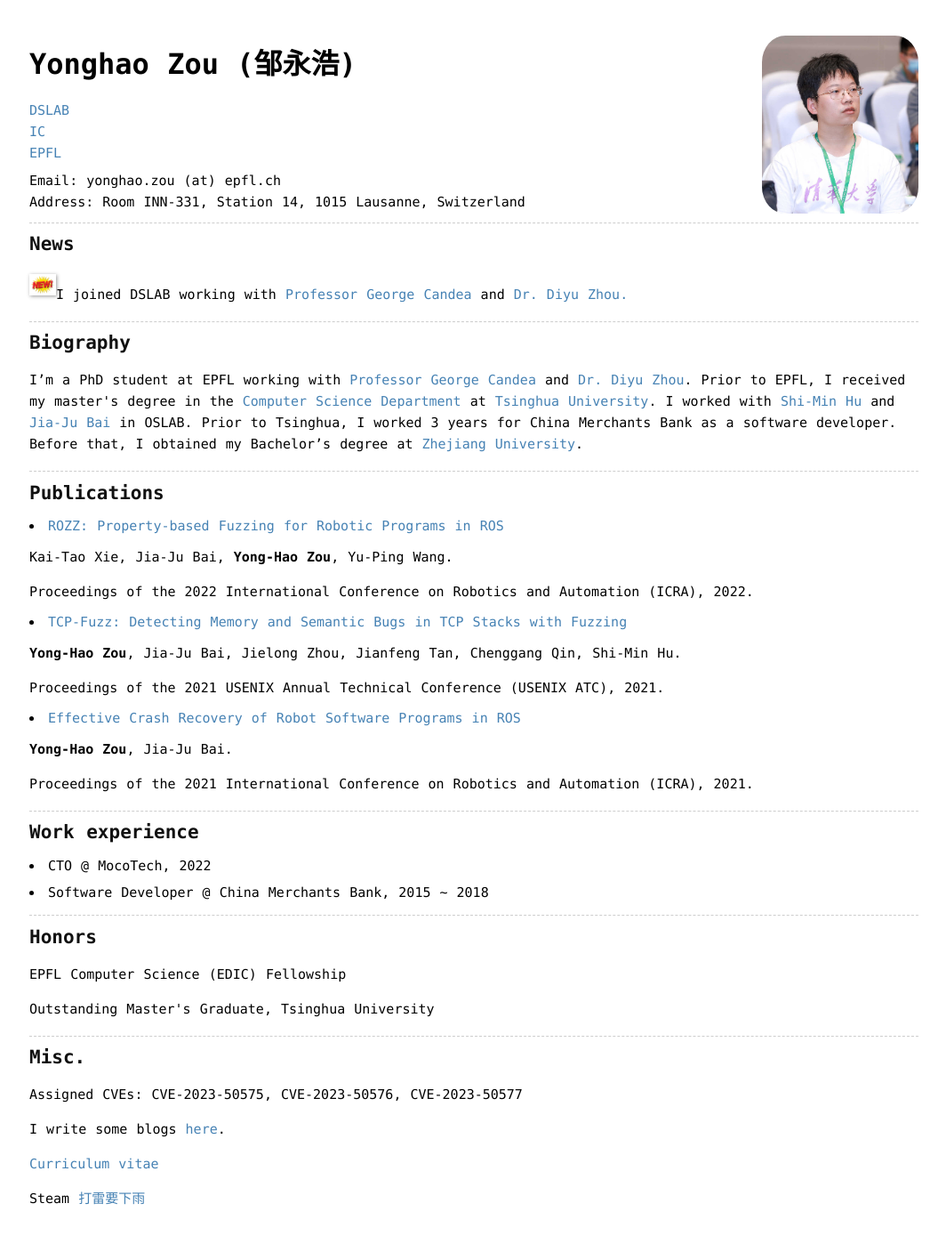
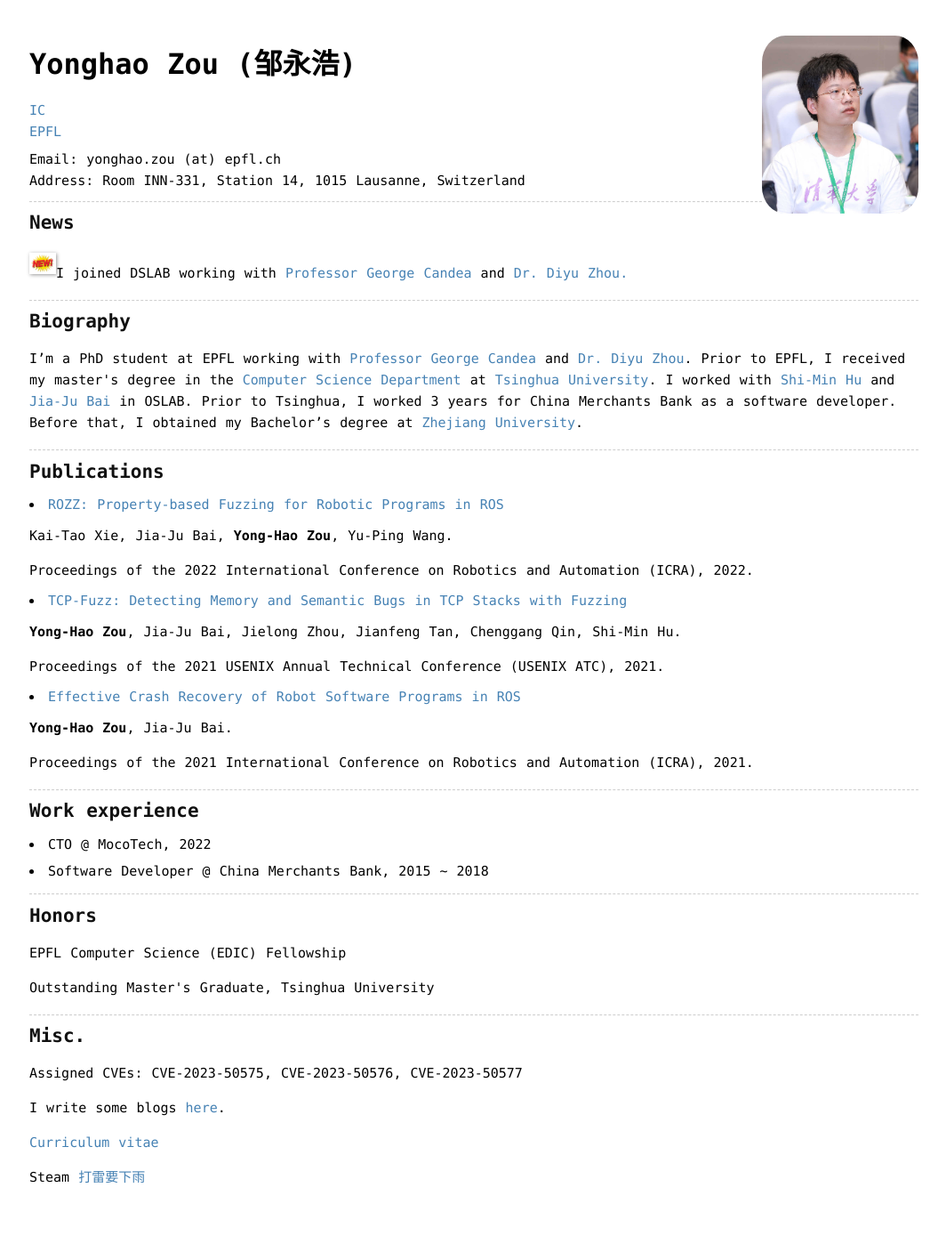
Before and after one commit to zouyonghao/zouyonghao.github.io, a Jekyll site: the page built from index.md, in a window 1280 px wide. Shown: the whole page at 89% size, without its empty margins (107-1171 px from the left). Built offline with Jekyll 4.4.1, drawn with Linux system fonts in a browser that asks for light colours; after the commit the page ends 1383 px from its top, so only the background shows below that.

Commit message:
update info

```diff
--- a/_layouts/home.html
+++ b/_layouts/home.html
@@ -18,8 +18,8 @@
                 </div>
                 <h1>Yonghao Zou (邹永浩)</h1>
                 <p class="content">
-                    <a href="https://dslab.epfl.ch/">DSLAB</a>
-                    <br>
+                    <!-- <a href="https://dslab.epfl.ch/">DSLAB</a>
+                    <br> -->
                     <a href="http://ic.epfl.ch/">IC</a>
                     <br>
                     <a href="https://www.epfl.ch/en/">EPFL</a>
```
